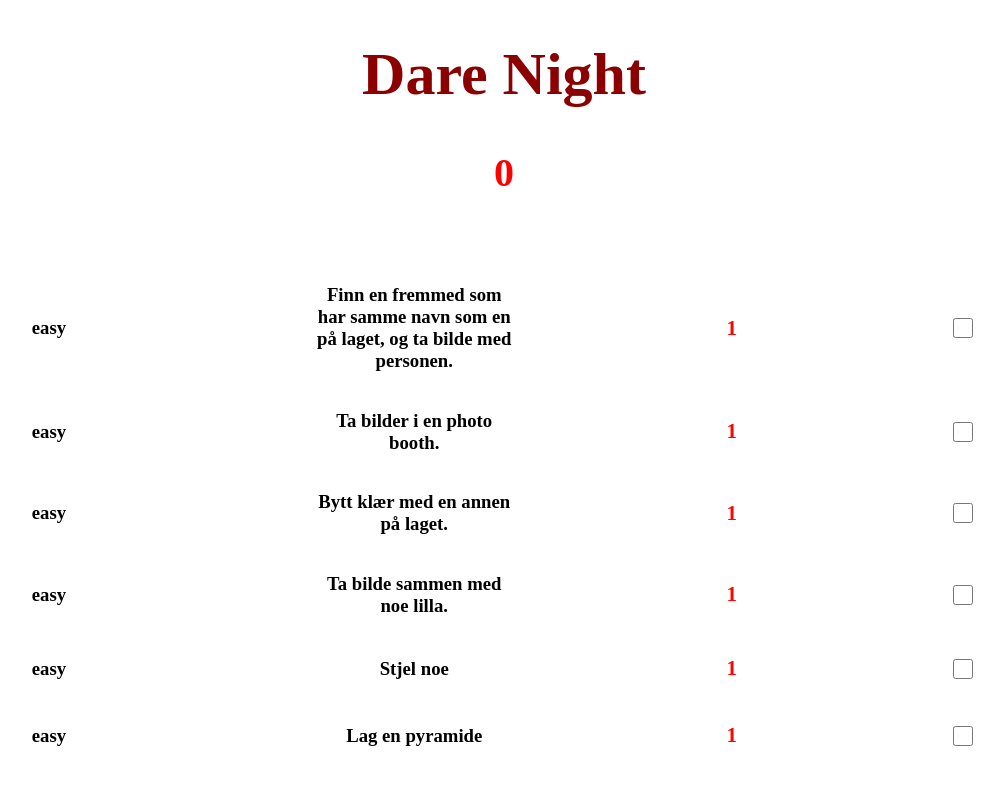
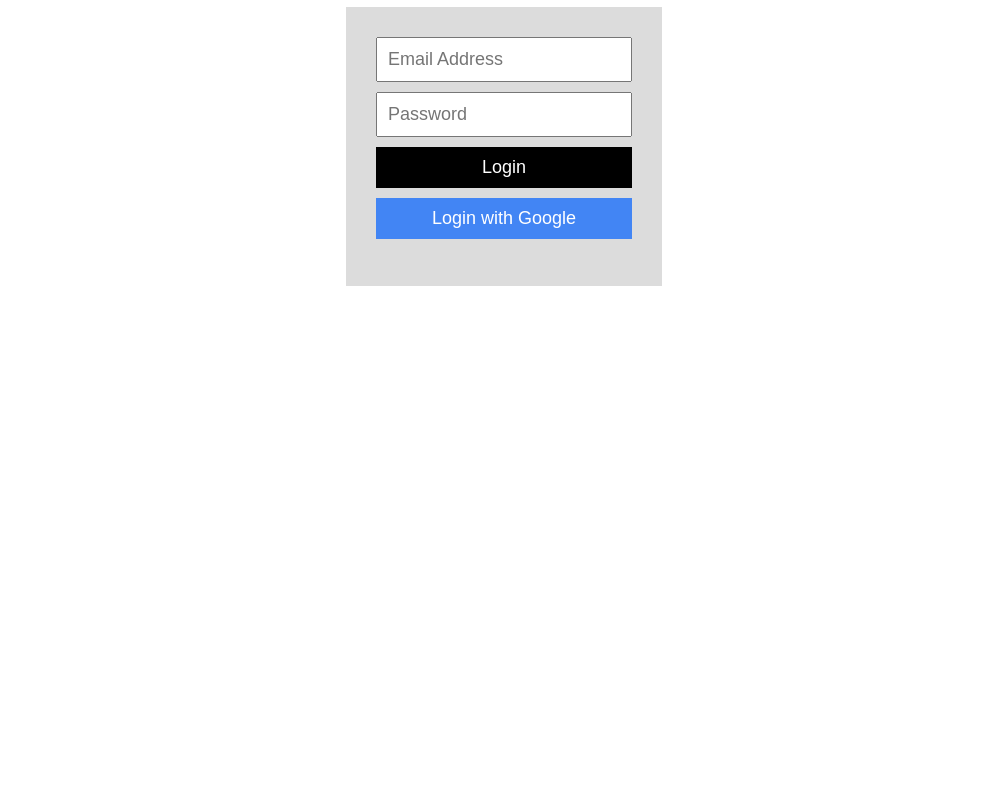
Before and after one commit to 2bias123/DareNight, a React (Create React App) app: page / in a window 1280 px wide. Shown: the top 790 px of the page, without its empty margins (136-1140 px from the left). Built offline with nearby package versions, Linux system fonts and the light colour scheme; no server answers.

Commit message:
Made a login page

```diff
--- a/package.json
+++ b/package.json
@@ -9,6 +9,7 @@
     "firebase": "^9.8.2",
     "react": "^18.1.0",
     "react-dom": "^18.1.0",
+    "react-router-dom": "^6.3.0",
     "react-scripts": "^5.0.1",
     "web-vitals": "^2.1.4"
   },
--- a/src/App.js
+++ b/src/App.js
@@ -5,6 +5,7 @@
 import LogIn from './Components/login';
 import './Components/questionsPage'
 import Questions from './Components/questionsPage';
+import Register from './Components/register';
 import './Components/style.css'
 
 function App() {
@@ -12,7 +13,8 @@
       <div className="App" id='main'>
         {/* <LogIn></LogIn> */}
         {/* <InsertQuestion></InsertQuestion> */}
-        <Questions Data={questionsDatabase}></Questions>
+        {/* <Questions Data={questionsDatabase}></Questions> */}
+        <Register></Register>
       </div>
   )
   }
--- /dev/null
+++ b/src/Components/register.js
@@ -0,0 +1,23 @@
+import React, { useEffect, useState } from "react"
+import { Link, useNavigate } from "react-router-dom"
+
+export default function Register(){
+
+    const[email,setEmail] = useState('')
+    const[password,setPassword] = useState('')
+
+    return(
+        <div className="logIn">
+            <div className="loginBox">
+                <input type={'text'} className='loginTextBox' value={email} onChange={(e)=>setEmail(e.target.value)} placeholder='Email Address'/>
+                <input type={'password'} className='loginTextBox' value={password} onChange={(e)=>setPassword(e.target.value)} placeholder='Password'/>
+                <button className="loginButton">Login</button>
+                <button className="loginButton googleLogIn" >Login with Google</button>
+                <div>
+                    {/* <Link to="/reset">Forgot Password</Link> */}
+                </div>
+                {/* <div>Don't have an account? <Link to="/register">Register</Link> now.</div> */}
+            </div>
+        </div>
+    )
+}
--- a/src/Components/style.css
+++ b/src/Components/style.css
@@ -50,3 +50,30 @@
 img {
     height: 300px;
 }
+
+.loginBox {
+    display: flex;
+    flex-direction: column;
+    text-align: center;
+    background-color: #dcdcdc;
+    padding: 30px;
+  }
+  .loginTextBox {
+    padding: 10px;
+    font-size: 18px;
+    margin-bottom: 10px;
+  }
+  .loginButton {
+    padding: 10px;
+    font-size: 18px;
+    margin-bottom: 10px;
+    border: none;
+    color: white;
+    background-color: black;
+  }
+  .googleLogIn {
+    background-color: #4285f4;
+  }
+  .logIn div {
+    margin-top: 7px;
+  }
```
Also changed, not shown: src/Components/firebase.js (line endings or trailing spaces), 1 other file (tests, documents, lock files or other folders).
